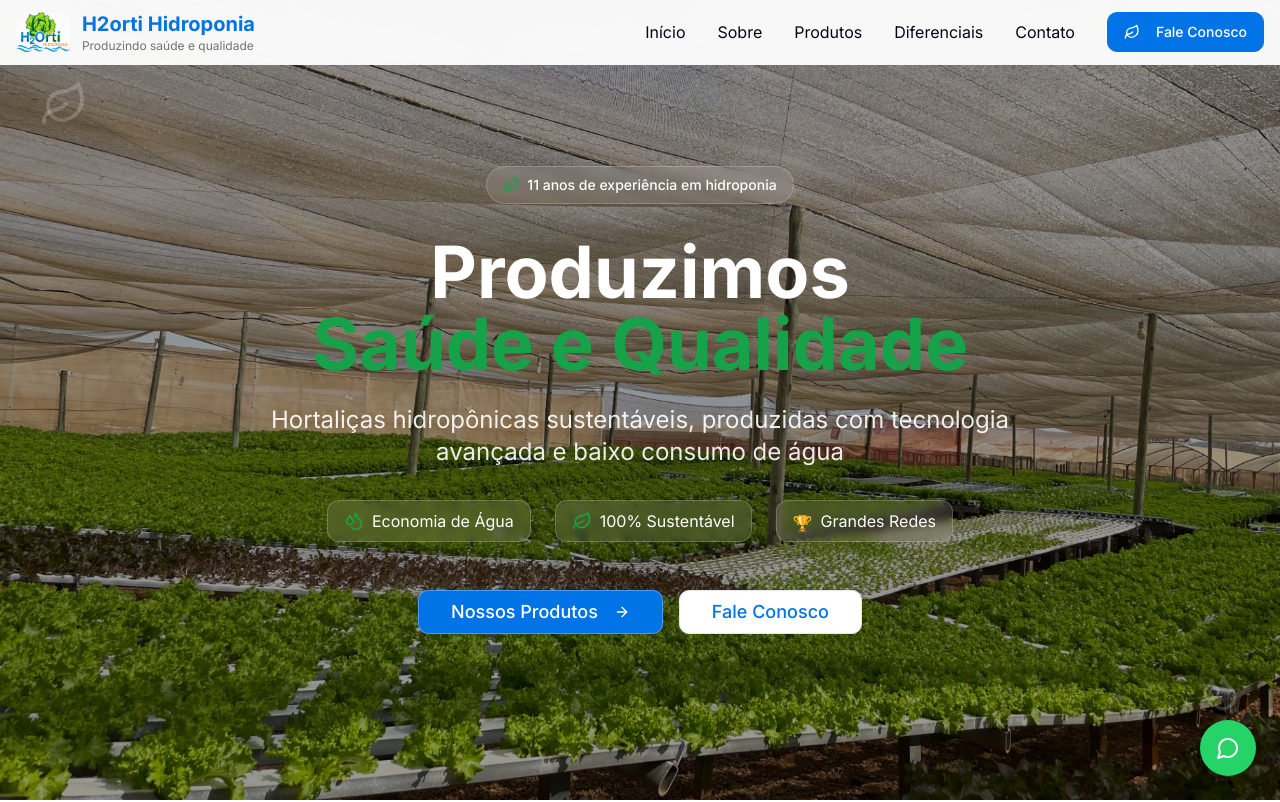
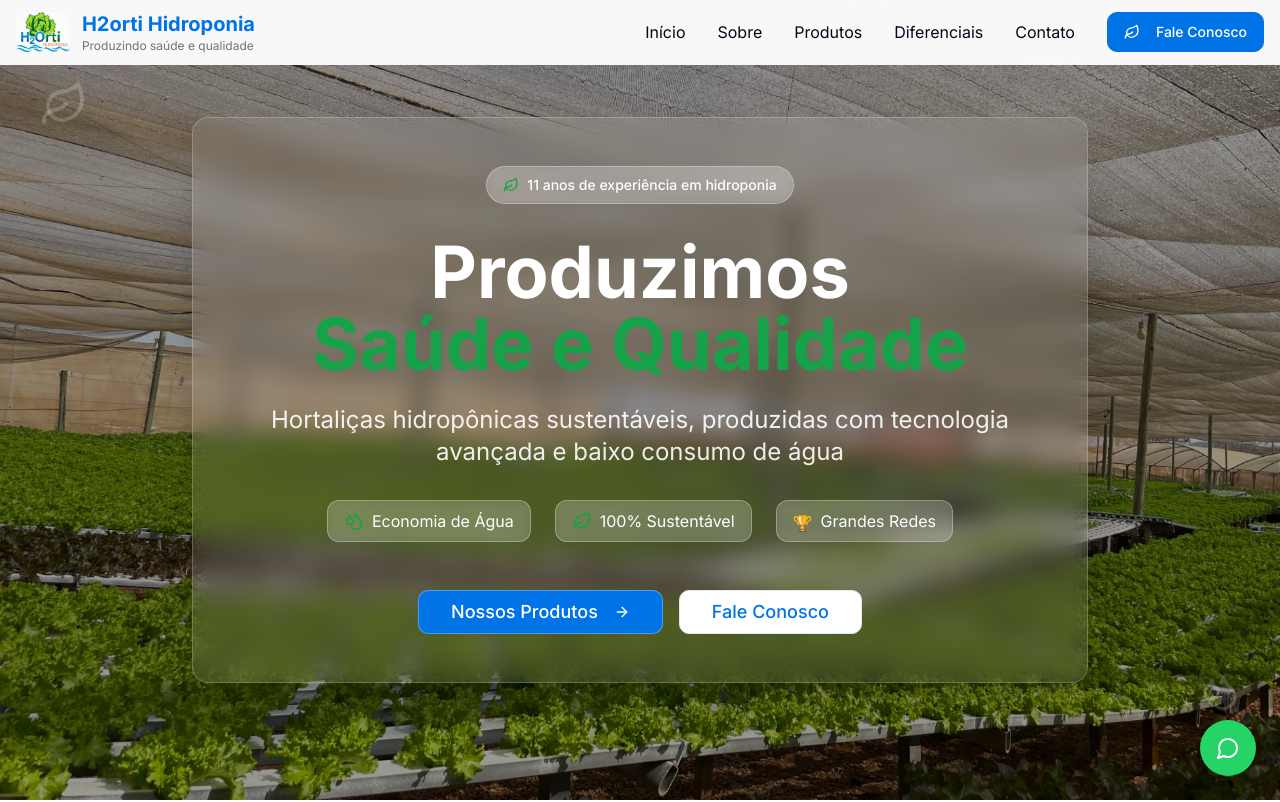
Before and after one commit to DevZipMateus/h2orti-grow-site, a React (Vite) app: page / in a window 1280 px wide. Shown: the top 802 px of the page. Built offline with nearby package versions, Linux system fonts and the light colour scheme.

Commit message:
Adicionar quadro branco ao texto
Adiciona um quadro branco esmaecido ao redor do texto na seção Hero para melhorar a legibilidade contra o fundo.

```diff
--- a/src/components/Hero.tsx
+++ b/src/components/Hero.tsx
@@ -24,15 +24,17 @@ const Hero = () => {
       <div className="absolute inset-0 bg-black/40" />
 
       <div className="container mx-auto px-4 relative z-10">
-        <div className="max-w-4xl mx-auto text-center text-white">
+        <div className="max-w-4xl mx-auto text-center">
+          {/* Content Container with Background */}
+          <div className="bg-white/10 backdrop-blur-md border border-white/20 rounded-2xl p-8 md:p-12 shadow-2xl">
             {/* Badge */}
-          <div className="inline-flex items-center px-4 py-2 rounded-full bg-white/10 backdrop-blur-sm border border-white/20 mb-8 animate-fade-in">
+            <div className="inline-flex items-center px-4 py-2 rounded-full bg-white/20 backdrop-blur-sm border border-white/30 mb-8 animate-fade-in">
               <Leaf className="w-4 h-4 mr-2 text-secondary" />
-            <span className="text-sm font-medium">11 anos de experiência em hidroponia</span>
+              <span className="text-sm font-medium text-white">11 anos de experiência em hidroponia</span>
             </div>
 
             {/* Main Heading */}
-          <h1 className="text-4xl md:text-6xl lg:text-7xl font-bold mb-6 animate-slide-up">
+            <h1 className="text-4xl md:text-6xl lg:text-7xl font-bold mb-6 animate-slide-up text-white">
               Produzimos
               <span className="block text-secondary">Saúde e Qualidade</span>
             </h1>
@@ -44,17 +46,17 @@ const Hero = () => {
 
             {/* Features */}
             <div className="flex flex-wrap justify-center gap-6 mb-12 animate-fade-in" style={{animationDelay: '0.6s'}}>
-            <div className="flex items-center bg-white/10 backdrop-blur-sm rounded-lg px-4 py-2 border border-white/20">
+              <div className="flex items-center bg-white/15 backdrop-blur-sm rounded-lg px-4 py-2 border border-white/30">
                 <Droplets className="w-5 h-5 mr-2 text-secondary" />
-              <span>Economia de Água</span>
+                <span className="text-white">Economia de Água</span>
               </div>
-            <div className="flex items-center bg-white/10 backdrop-blur-sm rounded-lg px-4 py-2 border border-white/20">
+              <div className="flex items-center bg-white/15 backdrop-blur-sm rounded-lg px-4 py-2 border border-white/30">
                 <Leaf className="w-5 h-5 mr-2 text-secondary" />
-              <span>100% Sustentável</span>
+                <span className="text-white">100% Sustentável</span>
               </div>
-            <div className="flex items-center bg-white/10 backdrop-blur-sm rounded-lg px-4 py-2 border border-white/20">
+              <div className="flex items-center bg-white/15 backdrop-blur-sm rounded-lg px-4 py-2 border border-white/30">
                 <span className="w-5 h-5 mr-2 text-secondary font-bold">🏆</span>
-              <span>Grandes Redes</span>
+                <span className="text-white">Grandes Redes</span>
               </div>
             </div>
 
@@ -79,6 +81,7 @@ const Hero = () => {
             </div>
           </div>
         </div>
+      </div>
 
       {/* Decorative elements */}
       <div className="absolute top-20 left-10 animate-float" style={{animationDelay: '1s'}}>
```
Lines whose indentation alone changed are shown as unchanged.
